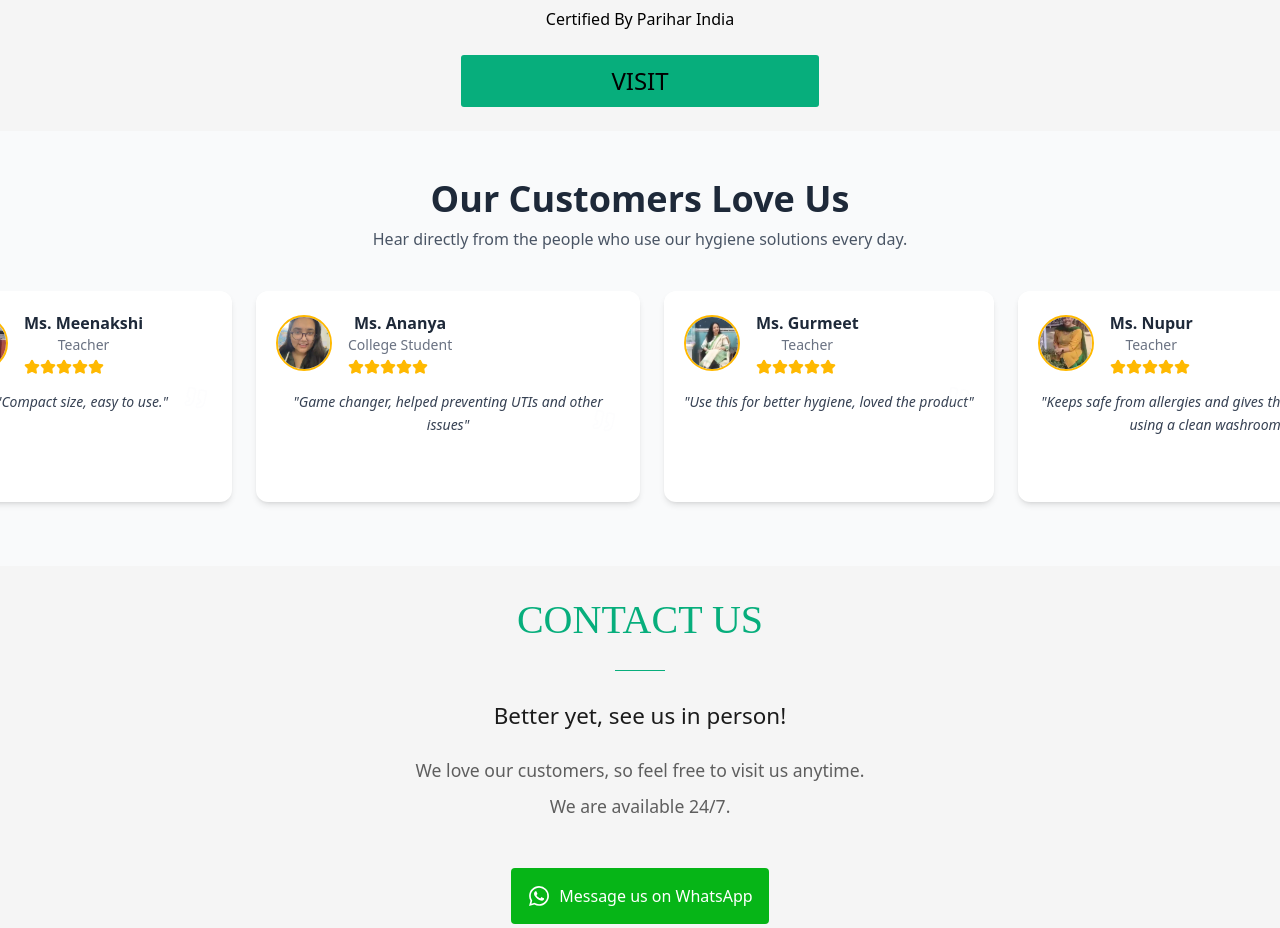
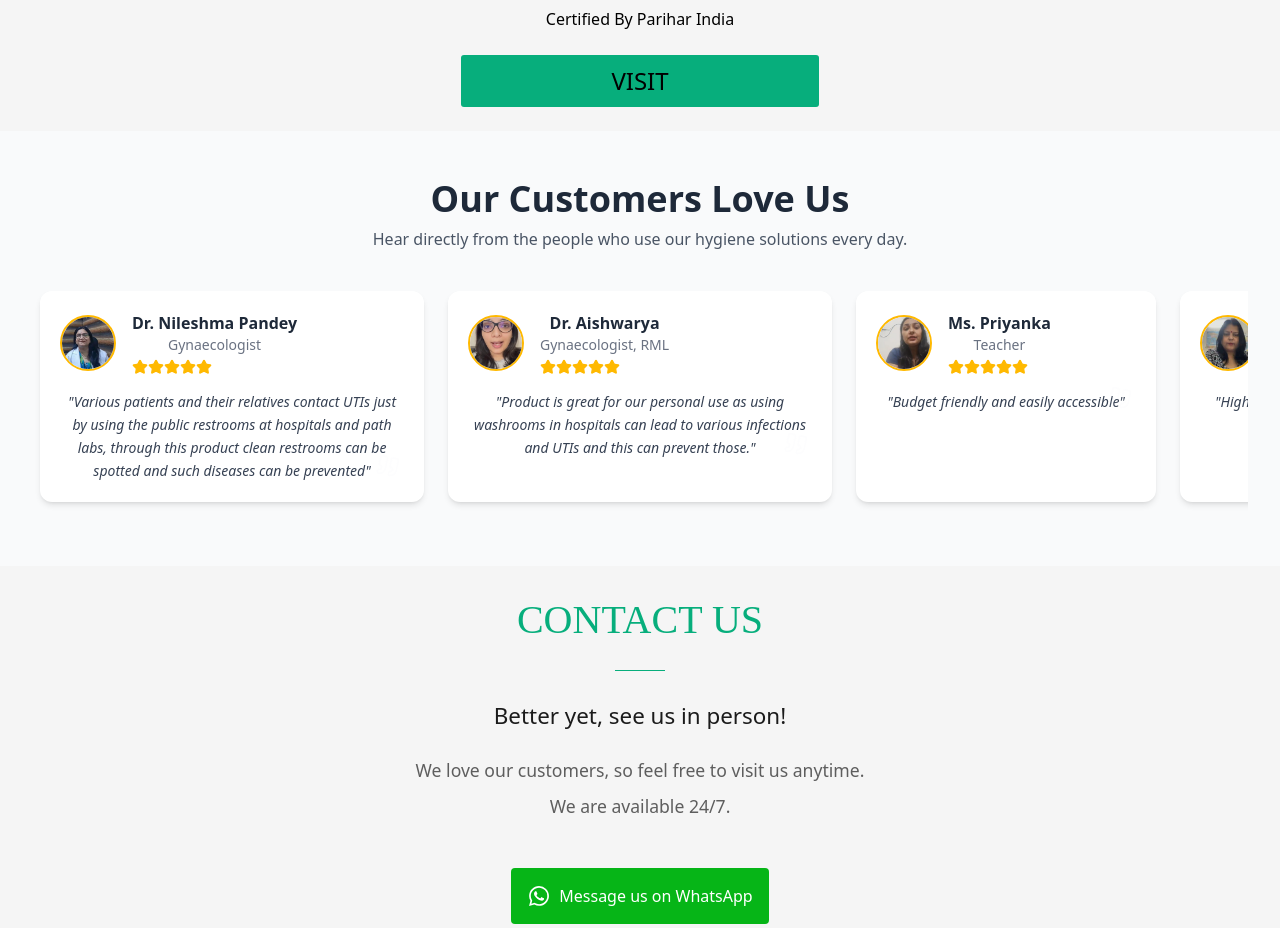
Before and after one commit to Hello-sketch-ux/PariharProject, a React (Vite) app: page / in a window 1280 px wide. Shown: the part 5240-6168 px from the top of the page. Built offline with nearby package versions, Linux system fonts and the light colour scheme.

Commit message:
correct the testimonial issue

```diff
--- a/index.html
+++ b/index.html
@@ -2,7 +2,8 @@
 <html lang="en">
   <head>
     <meta charset="UTF-8" />
-    <link rel="icon" type="image/x-icon" href="/PariharProject/public/favicon.ico" />
+    <link rel="icon" href="/favicon.ico" type="image/x-icon" />
+
     <meta name="viewport" content="width=device-width, initial-scale=1.0" />
     <title>Parihar India</title>
   </head>
--- a/src/Components/Home/Home.tsx
+++ b/src/Components/Home/Home.tsx
@@ -222,7 +222,9 @@ const Home: React.FC<HomeProps> = ({ isLoggedIn }) => {
         <Button path="shop" content="VISIT"/>
 
         {/* Contact Us & Testimonials */}
+        <div className="w-full overflow-x-visible">
         <TestimonialsCarousel />
+      </div>
         <ContactUs />
 
         {/* Subscribe Section */}
```
Also changed, not shown: public/favicon.png (added).
